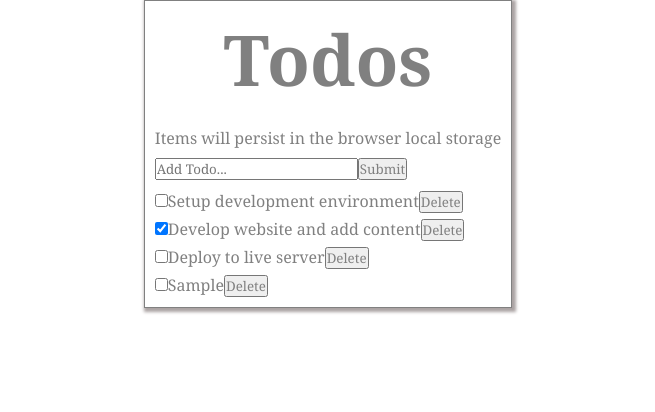
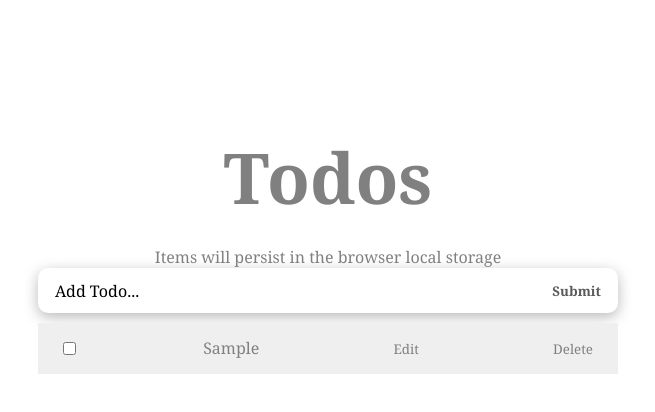
Before and after one commit to Victor-chiemerie/to-do-list_with-react, a React (Create React App) app: page / in a window 1280 px wide. Both pictures are taken after typing "Sample" into the empty fields and a click on the button "Submit". Shown: the top 412 px of the page, without its empty margins (312-967 px from the left). Built offline with nearby package versions, Linux system fonts and the light colour scheme.

Commit message:
Store values using local storage

```diff
--- a/package.json
+++ b/package.json
@@ -13,6 +13,7 @@
     "react": "^18.2.0",
     "react-dom": "^18.2.0",
     "react-scripts": "5.0.1",
+    "uuid": "^9.0.0",
     "web-vitals": "^2.1.4"
   },
   "scripts": {
--- a/src/App.css
+++ b/src/App.css
@@ -1,4 +1,14 @@
-.app {
-    display: flex;
-    justify-content: center;
-}
+* {
+    box-sizing: border-box;
+    margin: 0;
+    padding: 0;
+  }
+
+  body {
+    font-family: "Segoe UI", sans-serif;
+    line-height: 1.4;
+    color: #000;
+    background: #fff;
+    height: 100vh;
+    font-weight: 400;
+  }
--- a/src/to-do-list/logicComponent/inputComponent/input.css
+++ b/src/to-do-list/logicComponent/inputComponent/input.css
@@ -1,13 +1,43 @@
-* {
-    margin: 0;
-    padding: 0;
+.form-container {
+    display: flex;
+    border-radius: calc(0.1 * 100px);
+    box-shadow: 0px 4px 14px 0px rgba(70, 70, 70, 0.38);
+    justify-content: space-around;
+    background: #fff;
+    font-size: 1rem;
+  }
+
+  .input-text {
+    width: 85%;
+    padding-right: 5px;
+    padding-left: 10px;
+    border-radius: calc(0.5 * 100px);
+    font-size: 1rem;
+  }
+
+  .input-text::placeholder {
+    color: #000;
+  }
+
+  .input-submit {
+    background: transparent;
+    color: #5b5b5b;
+    text-transform: capitalize;
+    cursor: pointer;
+    font-weight: 600;
+    margin-right: 10px;
+  }
+
+  .input-text,
+.input-submit {
+  height: 45px;
+  outline: none;
+  border: none;
 }
 
-label {
-    width: calc(100% - 10px);
-}
-
-.addtask input {
-    width: calc(100% - 8px);
-    padding: 4px;
-}
+.submit-warning {
+    font-size: 13px;
+    color: red;
+    margin-top: 5px;
+    display: block;
+  }
--- a/src/to-do-list/logicComponent/inputComponent/input.js
+++ b/src/to-do-list/logicComponent/inputComponent/input.js
@@ -3,6 +3,7 @@ import { useState } from 'react';
 
 const Input = ({ addTodoItem }) => {
   const [title, setTitle] = useState('');
+  const [message, setMessage] = useState('');
 
   const handleChange = (e) => {
     setTitle(e.target.value);
@@ -10,15 +11,24 @@ const Input = ({ addTodoItem }) => {
 
   const handleSubmit = (e) => {
     e.preventDefault();
-    addTodoItem(title);
-    setTitle('');
+    if (title.trim()) {
+      addTodoItem(title);
+      setTitle('');
+      setMessage('');
+    } else {
+      // eslint-disable-next-line
+      setMessage('Please add item');
+    }
   };
 
   return (
-    <form onSubmit={handleSubmit}>
-      <input type="text" placeholder="Add Todo..." value={title} onChange={handleChange} />
-      <button type="submit">Submit</button>
-    </form>
+    <>
+      <form onSubmit={handleSubmit} className="form-container">
+        <input type="text" className="input-text" placeholder="Add Todo..." value={title} onChange={handleChange} />
+        <button type="submit" className="input-submit">Submit</button>
+      </form>
+      <span className="submit-warning">{message}</span>
+    </>
   );
 };
 
--- a/src/to-do-list/logicComponent/listComponent/list.js
+++ b/src/to-do-list/logicComponent/listComponent/list.js
@@ -1,10 +1,18 @@
 import './list.css';
 import Item from './listItemComponent/item';
 
-const List = ({ todosProps, handleChange, delTodo }) => (
+const List = ({
+  todosProps, handleChange, delTodo, setUpdate,
+}) => (
   <ul>
     {todosProps.map((todo) => (
-      <Item key={todo.id} itemProp={todo} handleChange={handleChange} delTodo={delTodo} />
+      <Item
+        key={todo.id}
+        itemProp={todo}
+        handleChange={handleChange}
+        delTodo={delTodo}
+        setUpdate={setUpdate}
+      />
     ))}
   </ul>
 );
--- a/src/to-do-list/logicComponent/listComponent/listItemComponent/item.css
+++ b/src/to-do-list/logicComponent/listComponent/listItemComponent/item.css
@@ -1,8 +1,36 @@
-* {
-    margin: 0;
-    padding: 0;
-}
+.item {
+    font-size: 1rem;
+    list-style-type: none;
+    padding: 14px 25px;
+    border-bottom: 1px solid #fff;
+    background: #f0efef;
+  }
 
-li {
-    list-style-type: none;
-}
+  .content {
+    display: flex;
+    justify-content: space-between;
+    align-items: center;
+    gap: 1rem;
+  }
+
+  .content span {
+    flex: 1;
+    order: 1;
+  }
+
+  .content button {
+    cursor: pointer;
+    background: transparent;
+    order: 2;
+    outline: none;
+    outline: none;
+    border: none;
+    margin-left: 7px;
+  }
+
+  .textInput {
+    width: 100%;
+    padding: 10px;
+    border: 1px solid #dfdfdf;
+    outline: none;
+  }
--- a/src/to-do-list/logicComponent/listComponent/listItemComponent/item.js
+++ b/src/to-do-list/logicComponent/listComponent/listItemComponent/item.js
@@ -1,15 +1,51 @@
 import './item.css';
+import { useState } from 'react';
 
-const Item = ({ itemProp, handleChange, delTodo }) => (
-  <li>
+const Item = ({
+  itemProp, handleChange, delTodo, setUpdate,
+}) => {
+  const [editing, setEditing] = useState(false);
+
+  const viewMode = {};
+  const editMode = {};
+  if (editing) {
+    viewMode.display = 'none';
+  } else {
+    editMode.display = 'none';
+  }
+
+  const handleEditing = () => {
+    setEditing(true);
+  };
+
+  const handleUpdatedDone = (event) => {
+    if (event.key === 'Enter') {
+      setEditing(false);
+    }
+  };
+
+  return (
+    <li className="item">
+      <div className="content" style={viewMode}>
         <input
           type="checkbox"
           checked={itemProp.completed}
           onChange={() => handleChange(itemProp.id)}
         />
         {itemProp.title}
+        <button type="button" onClick={handleEditing}>Edit</button>
         <button type="button" onClick={() => delTodo(itemProp.id)}>Delete</button>
+      </div>
+      <input
+        type="text"
+        value={itemProp.title}
+        className="textInput"
+        style={editMode}
+        onChange={(e) => setUpdate(e.target.value, itemProp.id)}
+        onKeyDown={handleUpdatedDone}
+      />
     </li>
   );
+};
 
 export default Item;
--- a/src/to-do-list/logicComponent/logic.js
+++ b/src/to-do-list/logicComponent/logic.js
@@ -1,26 +1,18 @@
 import './logic.css';
-import { useState } from 'react';
+import { useState, useEffect } from 'react';
+import { v4 as uuidv4 } from 'uuid';
 import Input from './inputComponent/input';
 import List from './listComponent/list';
 
+const getInitialTodos = () => {
+  // getting stored items
+  const temp = localStorage.getItem('todos');
+  const savedTodos = JSON.parse(temp);
+  return savedTodos || [];
+};
+
 const Logic = () => {
-  const [todos, setTodos] = useState([
-    {
-      id: 1,
-      title: 'Setup development environment',
-      completed: false,
-    },
-    {
-      id: 2,
-      title: 'Develop website and add content',
-      completed: true,
-    },
-    {
-      id: 3,
-      title: 'Deploy to live server',
-      completed: false,
-    },
-  ]);
+  const [todos, setTodos] = useState(getInitialTodos());
 
   const handleChange = (id) => {
     setTodos((prevState) => prevState.map((todo) => {
@@ -42,18 +34,42 @@ const Logic = () => {
 
   const addTodoItem = (title) => {
     const newTodo = {
-      id: 4,
+      // update state with user's input
+      id: uuidv4(),
       title,
       completed: false,
     };
     setTodos([...todos, newTodo]);
-    // update state with user's input
   };
+
+  /* eslint-disable no-param-reassign */
+  const setUpdate = (updatedTitle, id) => {
+    // update state
+    setTodos(
+      todos.map((todo) => {
+        if (todo.id === id) {
+          todo.title = updatedTitle;
+        }
+        return todo;
+      }),
+    );
+  };
+
+  useEffect(() => {
+    // storing todos items
+    const temp = JSON.stringify(todos);
+    localStorage.setItem('todos', temp);
+  }, [todos]);
 
   return (
     <div>
       <Input addTodoItem={addTodoItem} />
-      <List todosProps={todos} handleChange={handleChange} delTodo={delTodo} />
+      <List
+        todosProps={todos}
+        handleChange={handleChange}
+        delTodo={delTodo}
+        setUpdate={setUpdate}
+      />
     </div>
   );
 };
--- a/src/to-do-list/to-do-list.css
+++ b/src/to-do-list/to-do-list.css
@@ -1,11 +1,9 @@
 .to-do-list {
-    border: 1px solid grey;
-    padding: 10px;
-    box-shadow: 2px 2px 3px 2px rgb(171, 163, 163);
-    display: flex;
-    flex-direction: column;
-    justify-self: center;
-    align-self: center;
-    gap: 8px;
-    width: fit-content;
+    width: 100%;
+  padding: 8rem 20px 3rem;
 }
+
+.todos {
+    max-width: 580px;
+  margin: 0 auto;
+}
--- a/src/to-do-list/to-do-list.js
+++ b/src/to-do-list/to-do-list.js
@@ -4,8 +4,10 @@ import Logic from './logicComponent/logic';
 
 const ToDoList = () => (
   <section className="to-do-list">
-    <Headder />
-    <Logic />
+    <div className="todos">
+      <Headder />
+      <Logic />
+    </div>
   </section>
 );
 
```
Also changed, not shown: .eslintrc.json, 2 other files (tests, documents, lock files or other folders). Lines whose indentation alone changed are shown as unchanged.
